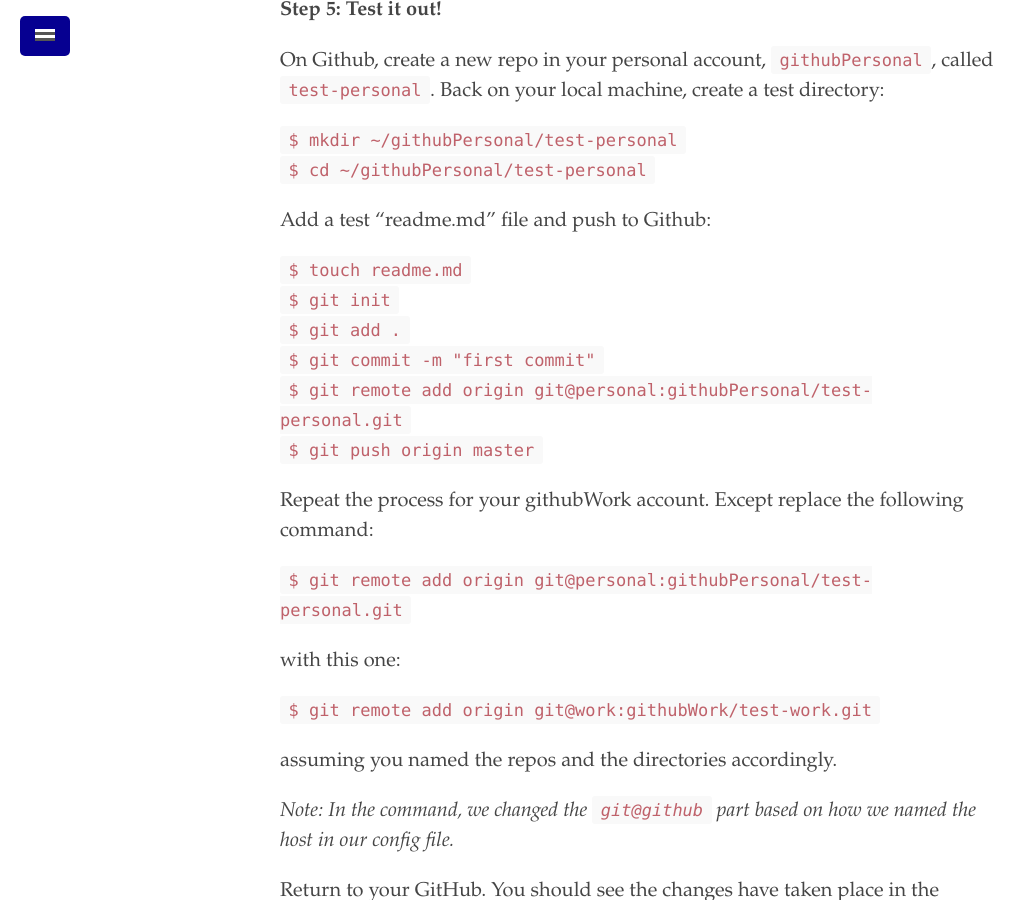
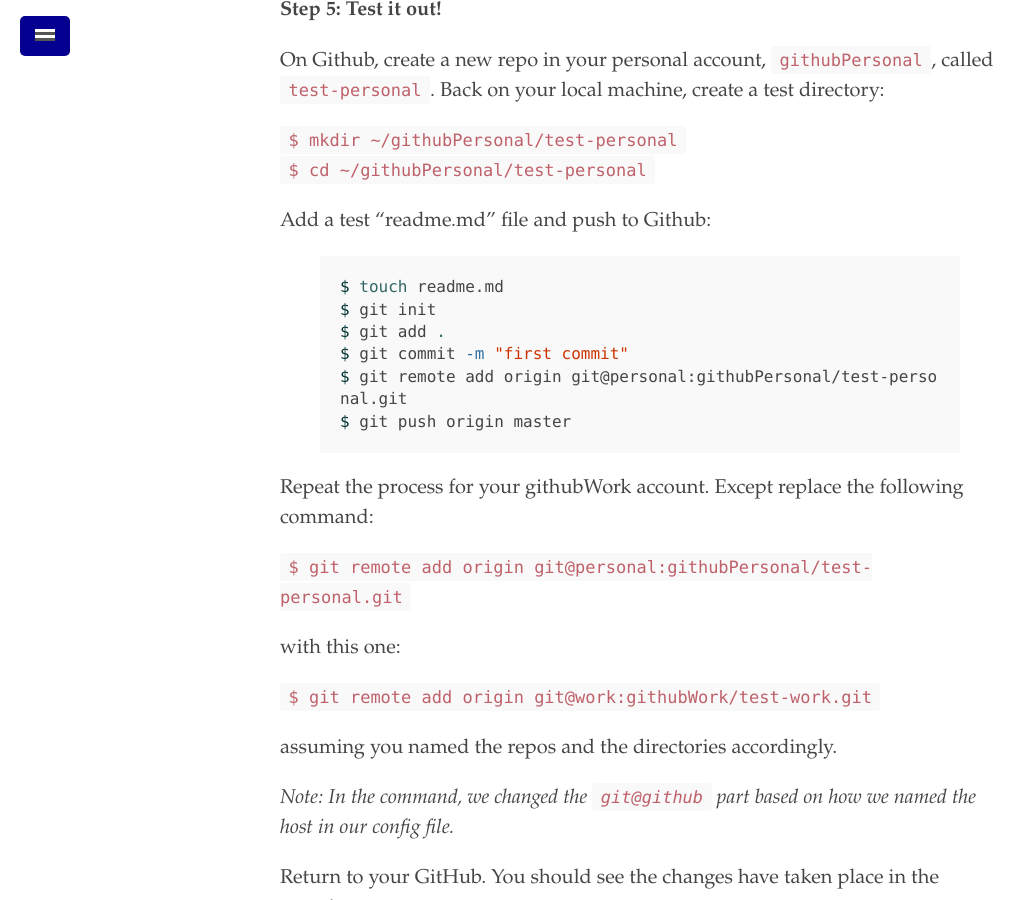
Before and after one commit to nayeemaquib/nayeemaquib.github.io, a Jekyll site: the page built from _texts/2018-03-12-how-to-use-multiple-github-accounts-from-the-same-machine.md, in a window 1280 px wide and 900 px high, scrolled down 2344 px. Shown: the whole window, without its empty margins (0-1035 px from the left). Built offline with Jekyll 4.4.1, drawn with Linux system fonts in a browser that asks for light colours.

```diff
--- a/_texts/2018-03-12-how-to-use-multiple-github-accounts-from-the-same-machine.md
+++ b/_texts/2018-03-12-how-to-use-multiple-github-accounts-from-the-same-machine.md
@@ -94,14 +94,14 @@ Back on your local machine, create a test directory:
 `$ cd ~/githubPersonal/test-personal`
 
 Add a test “readme.md” file and push to Github:
-
-`$ touch readme.md`
-`$ git init`
-`$ git add .`
-`$ git commit -m "first commit"`
-`$ git remote add origin git@personal:githubPersonal/test-personal.git`
-`$ git push origin master`
-
+{% highlight shell %}
+$ touch readme.md
+$ git init
+$ git add .
+$ git commit -m "first commit"
+$ git remote add origin git@personal:githubPersonal/test-personal.git
+$ git push origin master
+{% endhighlight %}
 Repeat the process for your githubWork account. Except replace the following command:
 
 `$ git remote add origin git@personal:githubPersonal/test-personal.git`
```
